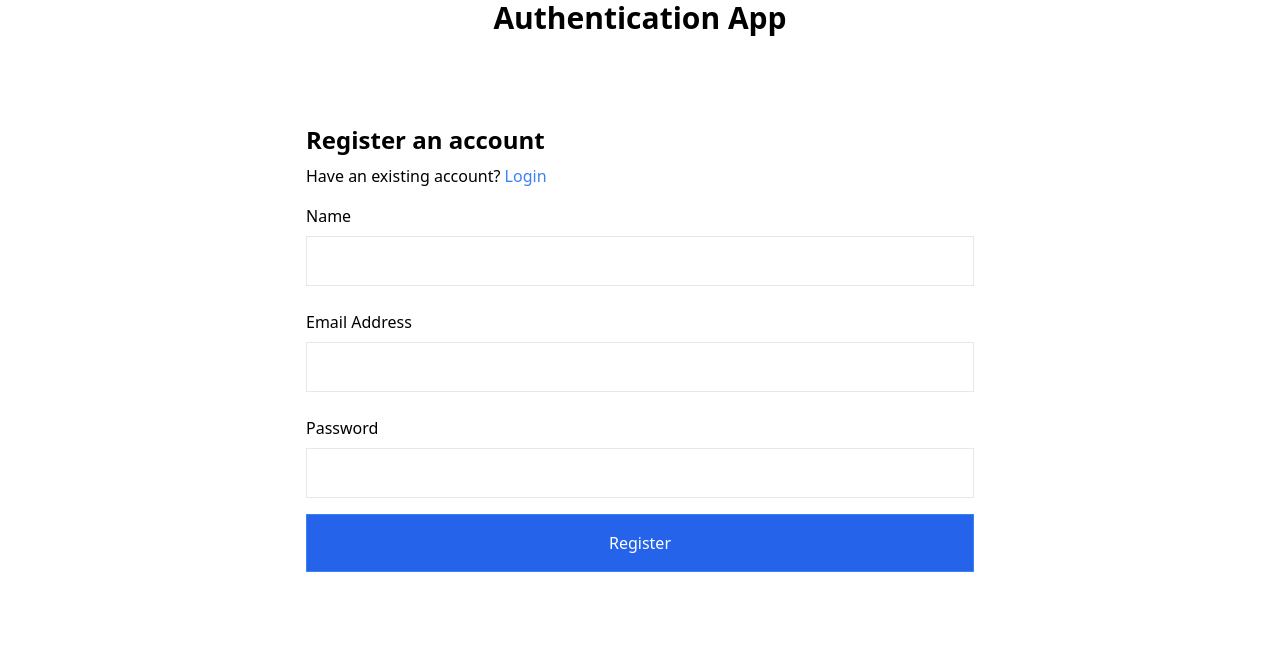
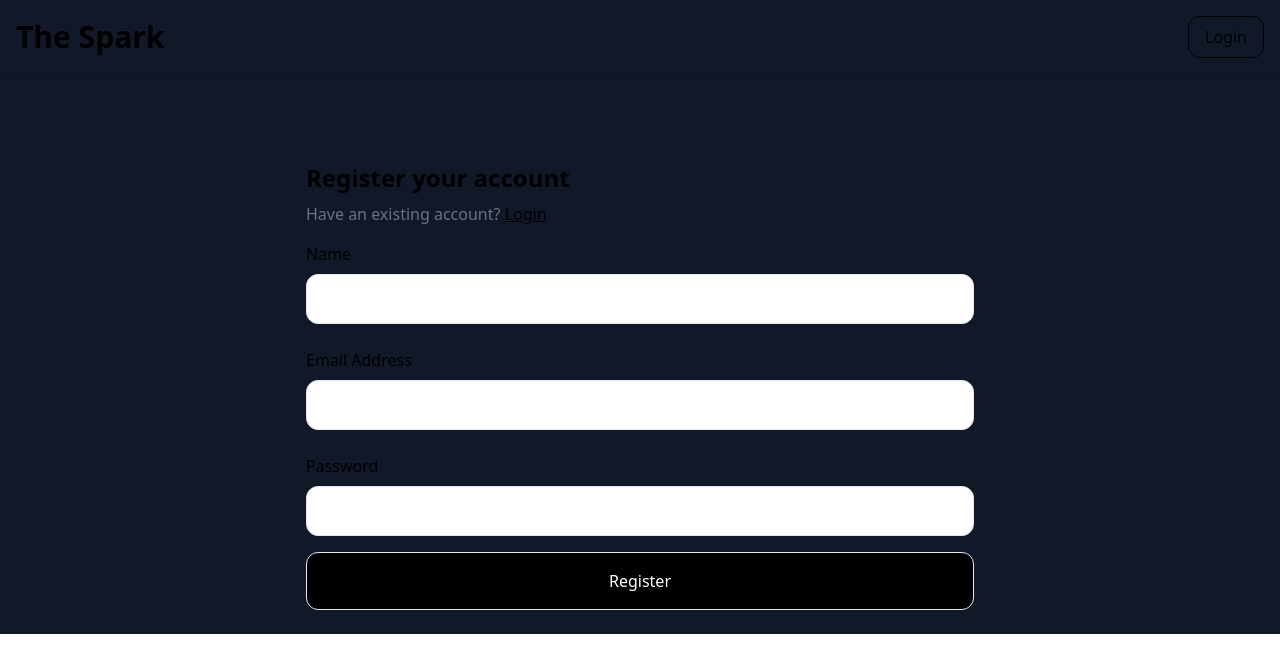
Before and after one commit to mpukabaofficial/firebasewithreact, a React (Vite) app: page /register in a window 1280 px wide. Shown: the top 672 px of the page. Built offline with nearby package versions, Linux system fonts and the light colour scheme; no server answers.

Commit message:
I changed this to a spark project

```diff
--- a/src/App.tsx
+++ b/src/App.tsx
@@ -5,19 +5,19 @@ import LoginPage from "./Pages/LoginPage";
 import AccountPage from "./Pages/AccountPage";
 import IndexPage from "./Pages/IndexPage";
 import { AuthContextProvider } from "../src/context/AuthContext";
+import Layout from "./Layout";
 
 function App() {
   return (
     <>
-      <Link className="block text-center text-3xl font-bold" to={"/"}>
-        Authentication App
-      </Link>
       <AuthContextProvider>
         <Routes>
-          <Route index element={<IndexPage />} />
-          <Route path="/register" element={<RegisterPage />} />
-          <Route path="/login" element={<LoginPage />} />
-          <Route path="/account" element={<AccountPage />} />
+          <Route element={<Layout />}>
+            <Route index element={<IndexPage />} />
+            <Route path="/register" element={<RegisterPage />} />
+            <Route path="/login" element={<LoginPage />} />
+            <Route path="/account" element={<AccountPage />} />
+          </Route>
         </Routes>
       </AuthContextProvider>
     </>
--- /dev/null
+++ b/src/Header.tsx
@@ -0,0 +1,61 @@
+import React from "react";
+import { useUserAuth } from "./context/AuthContext";
+import { Link } from "react-router-dom";
+
+const Header = () => {
+  const { user, logout } = useUserAuth();
+
+  const handleLogout = async (): Promise<void> => {
+    try {
+      await logout();
+    } catch (error: any) {
+      console.error(error.message);
+    }
+  };
+
+  return (
+    <div className="flex items-center justify-between p-4 shadow-md">
+      <Link className="font-sans text-3xl font-bold" to={"/"}>
+        The Spark
+      </Link>
+      <div>
+        {!!user ? (
+          <div className="flex items-center gap-4">
+            <Link
+              className="rounded-full border border-black p-2 hover:bg-gray-100"
+              to={"/account"}
+            >
+              <svg
+                xmlns="http://www.w3.org/2000/svg"
+                viewBox="0 0 24 24"
+                fill="currentColor"
+                className="h-6 w-6"
+              >
+                <path
+                  fillRule="evenodd"
+                  d="M7.5 6a4.5 4.5 0 119 0 4.5 4.5 0 01-9 0zM3.751 20.105a8.25 8.25 0 0116.498 0 .75.75 0 01-.437.695A18.683 18.683 0 0112 22.5c-2.786 0-5.433-.608-7.812-1.7a.75.75 0 01-.437-.695z"
+                  clipRule="evenodd"
+                />
+              </svg>
+            </Link>
+            <button
+              onClick={handleLogout}
+              className="flex items-center justify-center  rounded-xl bg-black p-4 py-2 text-white hover:bg-gray-800"
+            >
+              Logout
+            </button>
+          </div>
+        ) : (
+          <Link
+            className="flex items-center justify-center  rounded-xl border border-black p-4 py-2 hover:bg-gray-100"
+            to={"/login"}
+          >
+            Login
+          </Link>
+        )}
+      </div>
+    </div>
+  );
+};
+
+export default Header;
--- /dev/null
+++ b/src/Layout.tsx
@@ -0,0 +1,14 @@
+import React from "react";
+import { Outlet } from "react-router-dom";
+import Header from "./Header";
+
+const Layout = () => {
+  return (
+    <div className="bg-gray-900">
+      <Header />
+      <Outlet />
+    </div>
+  );
+};
+
+export default Layout;
--- a/src/Pages/AccountPage.tsx
+++ b/src/Pages/AccountPage.tsx
@@ -20,7 +20,7 @@ const AccountPage = () => {
       <p>User email: {user?.email}</p>
       <button
         onClick={handleLogout}
-        className="my-4 border border-blue-500 px-6 py-2 text-blue-500 hover:text-blue-600"
+        className="flex items-center  justify-center rounded-xl bg-black p-4 py-2 text-white hover:bg-gray-800"
       >
         Logout
       </button>
--- a/src/Pages/IndexPage.tsx
+++ b/src/Pages/IndexPage.tsx
@@ -1,4 +1,3 @@
-import { Link } from "react-router-dom";
 import { useUserAuth } from "../context/AuthContext";
 
 const IndexPage = () => {
@@ -6,11 +5,10 @@ const IndexPage = () => {
   return (
     <div className="flex flex-col p-4">
       <h2 className="text-center text-2xl font-semibold">
-        {!!user ? "Hey " + user.displayName + "!" : "Register to our website"}
+        {!!user
+          ? "Hey " + user.displayName + "!"
+          : "Together we are the future!"}
       </h2>
-      <Link to={"/login"}>Login</Link>
-      <Link to={"/register"}>Register</Link>
-      <Link to={"/account"}>Account</Link>
     </div>
   );
 };
--- a/src/Pages/LoginPage.tsx
+++ b/src/Pages/LoginPage.tsx
@@ -25,9 +25,9 @@ const LoginPage = () => {
     <div className="mx-auto my-16 max-w-[700px] p-4">
       <div>
         <h1 className="py-2 text-2xl font-bold">Login to your account</h1>
-        <p>
+        <p className="text-gray-500">
           Dont have an account yet?{" "}
-          <Link className="text-blue-500" to={"/register"}>
+          <Link className="text-black underline" to={"/register"}>
             Register
           </Link>
         </p>
@@ -39,7 +39,7 @@ const LoginPage = () => {
           </label>
           <input
             onChange={(event) => setEmail(event.target.value)}
-            className="border p-3"
+            className="rounded-xl border p-3"
             type="email"
             name="email"
             id="email"
@@ -50,14 +50,14 @@ const LoginPage = () => {
             Password
           </label>
           <input
-            className="border p-3"
+            className="rounded-xl border p-3"
             type="password"
             name="password"
             id="password"
             onChange={(event) => setPassword(event.target.value)}
           />
         </div>
-        <button className="my-2 w-full border border-blue-500 bg-blue-600 p-4 text-white hover:bg-blue-500">
+        <button className="my-2 w-full rounded-xl border bg-black p-4 text-white hover:bg-gray-800">
           Login
         </button>
       </form>
--- a/src/Pages/RegisterPage.tsx
+++ b/src/Pages/RegisterPage.tsx
@@ -31,10 +31,10 @@ const RegisterPage = () => {
   return (
     <div className="mx-auto my-16 max-w-[700px] p-4">
       <div>
-        <h1 className="py-2 text-2xl font-bold">Register an account</h1>
-        <p>
+        <h1 className="py-2 text-2xl font-bold">Register your account</h1>
+        <p className="text-gray-500">
           Have an existing account?{" "}
-          <Link className="text-blue-500" to={"/login"}>
+          <Link className="text-black underline" to={"/login"}>
             Login
           </Link>
         </p>
@@ -47,7 +47,7 @@ const RegisterPage = () => {
           </label>
           <input
             onChange={(event) => setName(event.target.value)}
-            className="border p-3"
+            className="rounded-xl border p-3"
             type="name"
             name="name"
             id="name"
@@ -60,7 +60,7 @@ const RegisterPage = () => {
           </label>
           <input
             onChange={(event) => setEmail(event.target.value)}
-            className="border p-3"
+            className="rounded-xl border p-3"
             type="email"
             name="email"
             id="email"
@@ -72,14 +72,14 @@ const RegisterPage = () => {
             Password
           </label>
           <input
-            className="border p-3"
+            className="rounded-xl border p-3"
             type="password"
             name="password"
             id="password"
             onChange={(event) => setPassword(event.target.value)}
           />
         </div>
-        <button className="my-2 w-full border border-blue-500 bg-blue-600 p-4 text-white hover:bg-blue-500">
+        <button className="my-2 w-full rounded-xl border bg-black p-4 text-white hover:bg-gray-800">
           Register
         </button>
       </form>
```
